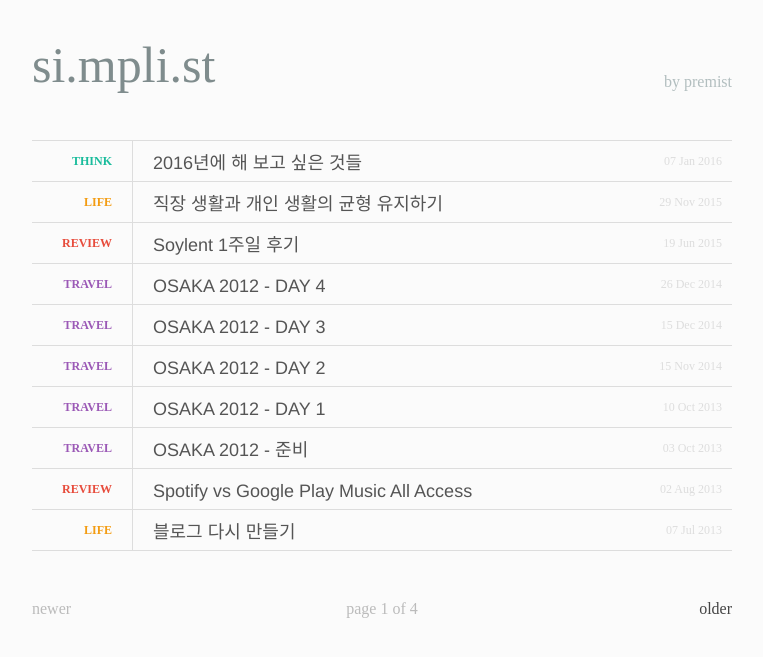
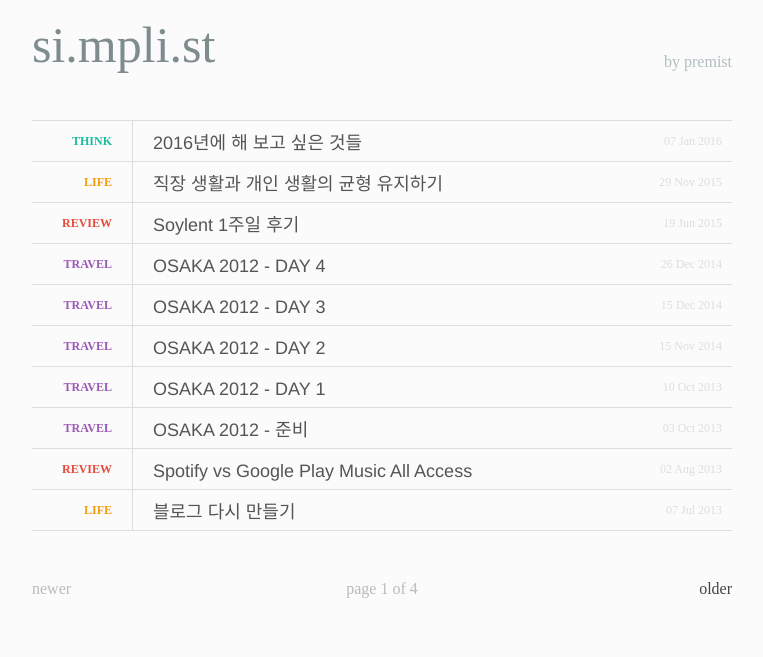
Before and after one commit to premist/si.mpli.st, a Jekyll site: the page built from index.html, in a window 1280 px wide. Shown: the top 657 px of the page, without its empty margins (258-1021 px from the left). Built offline with Jekyll 4.4.1, drawn with Linux system fonts in a browser that asks for light colours; the list of posts is cut into pages by our own code.

Commit message:
Fix spacing for .container

```diff
--- a/css/main.css
+++ b/css/main.css
@@ -60,7 +60,7 @@ html, body {
 	overflow: hidden;
 
 	width: 700px;
-	margin: 40px auto;
+	margin: 20px auto;
 }
 
 .home header {
```
